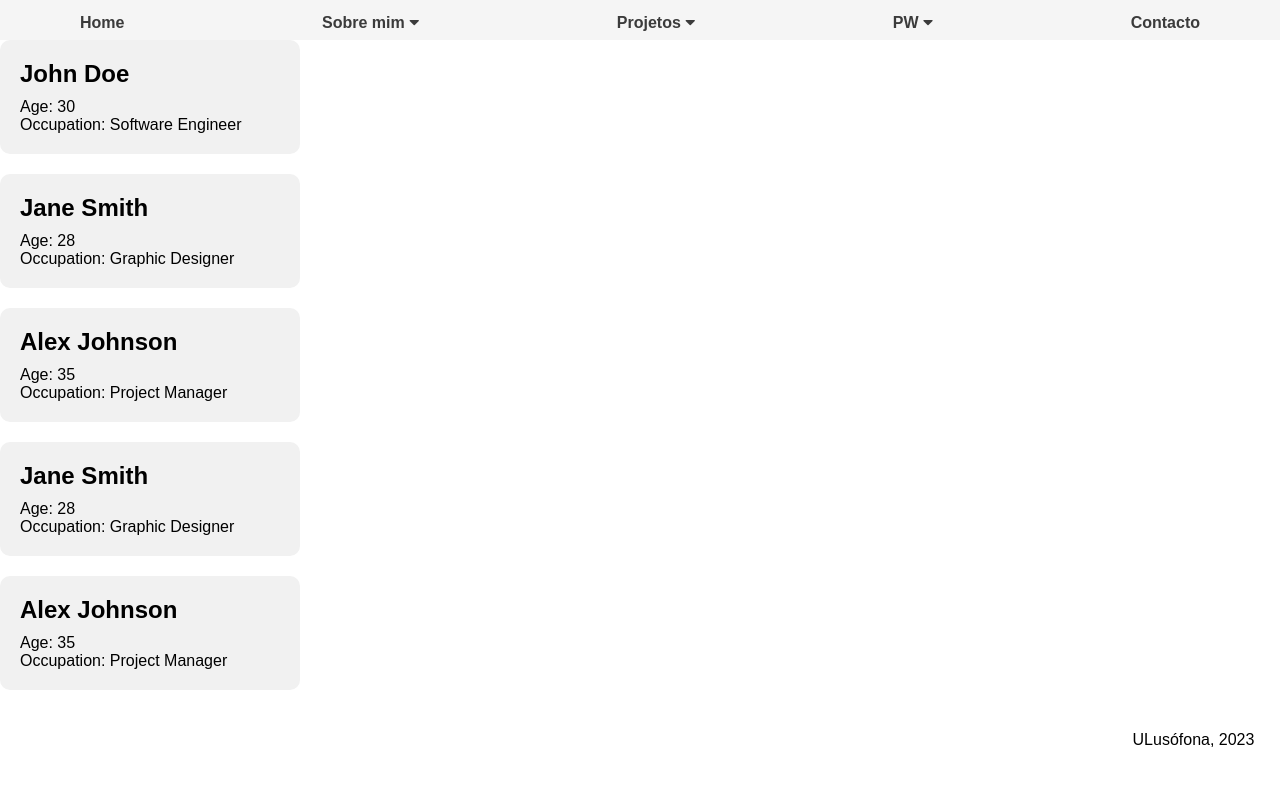
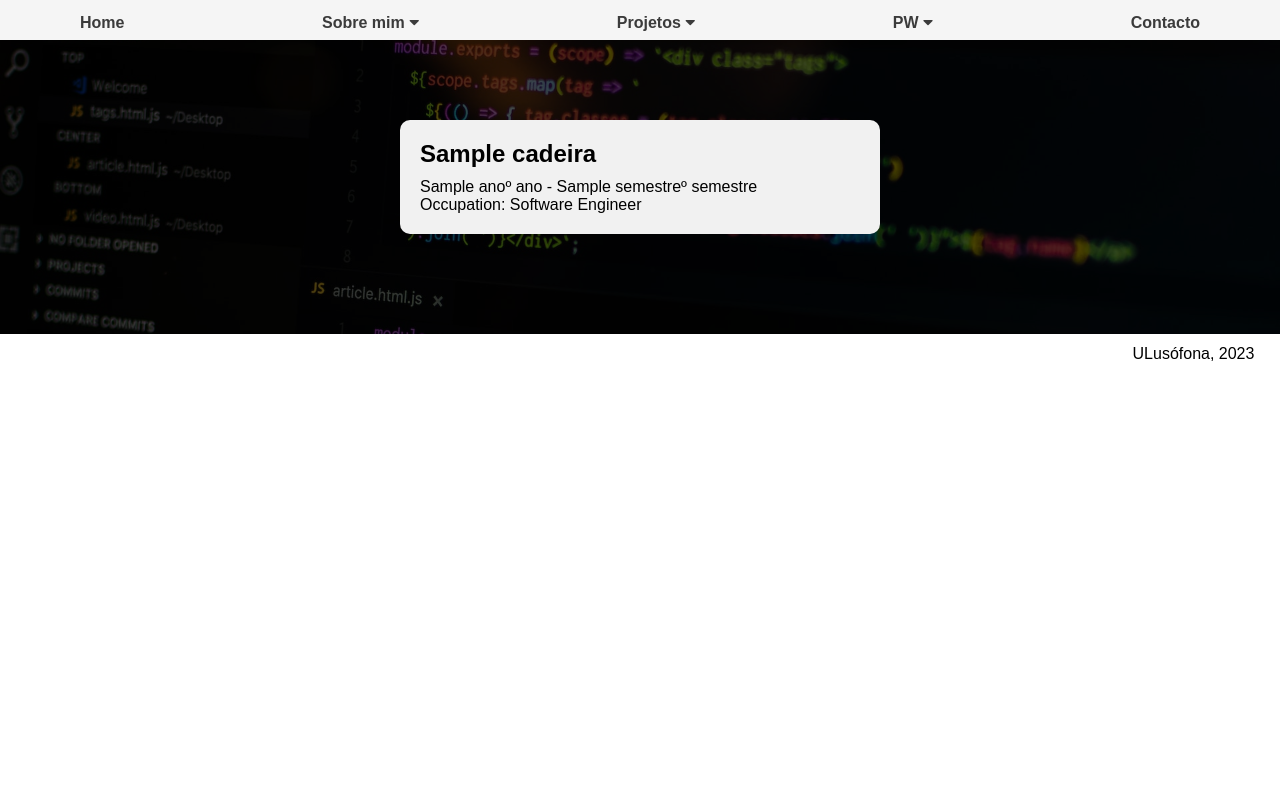
Before and after one commit to pedro-abreu-a22110364/portfolio-pedroabreu, a Django app: template portfolio/templates/portfolio/licenciatura.html in a window 1280 px wide. Shown: the top 786 px of the page. Run offline with Django 4.2, Linux system fonts and the light colour scheme; the template is opened without the code that fills it: most values are stand-ins (such as "Sample title", 1, 10 or a date in 2020).

Commit message:
Portfolio v1.2 - licenciatura.html almost done (missing stars)

```diff
--- a/portfolio/static/portfolio/css/layout.css
+++ b/portfolio/static/portfolio/css/layout.css
@@ -84,7 +84,11 @@ nav a:hover,
 
 
 main {
-    height: 85vh;
+  background-image: url(../images/programming.jpg);
+  background-attachment: fixed;
+  background-size: cover;
+  background-color: rgba(0, 0, 0, 0.7);
+  background-blend-mode: multiply;
 }
 
 footer {
--- a/portfolio/static/portfolio/css/licenciatura.css
+++ b/portfolio/static/portfolio/css/licenciatura.css
@@ -5,8 +5,16 @@
     box-sizing: border-box;
 }
 
+.container {
+    display: flex;
+    flex-direction: column;
+    justify-content: center;
+    align-items: center;
+    padding: 10vh;
+}
+
 .card {
-    width: 300px;
+    width: 60vh;
     background-color: #f1f1f1;
     border-radius: 10px;
     padding: 20px;
--- a/portfolio/templates/portfolio/licenciatura.html
+++ b/portfolio/templates/portfolio/licenciatura.html
@@ -4,36 +4,14 @@
     {% load static %}
     <link rel="stylesheet" type="text/css" href="{% static 'portfolio/css/licenciatura.css' %}">
 
-    <div>
-        <div class="card">
-            <div class="name">John Doe</div>
-            <div class="details">Age: 30</div>
-            <div class="details">Occupation: Software Engineer</div>
-        </div>
-
-        <div class="card">
-            <div class="name">Jane Smith</div>
-            <div class="details">Age: 28</div>
-            <div class="details">Occupation: Graphic Designer</div>
-        </div>
-
-        <div class="card">
-            <div class="name">Alex Johnson</div>
-            <div class="details">Age: 35</div>
-            <div class="details">Occupation: Project Manager</div>
-        </div>
-
-        <div class="card">
-            <div class="name">Jane Smith</div>
-            <div class="details">Age: 28</div>
-            <div class="details">Occupation: Graphic Designer</div>
-        </div>
-
-        <div class="card">
-            <div class="name">Alex Johnson</div>
-            <div class="details">Age: 35</div>
-            <div class="details">Occupation: Project Manager</div>
-        </div>
+    <div class="container">
+        {% for cadeira in cadeiras %}
+            <div class="card">
+                <div class="name">{{ cadeira.nome }}</div>
+                <div class="details">{{ cadeira.ano }}º ano - {{ cadeira.semestre }}º semestre</div>
+                <div class="details">Occupation: Software Engineer</div>
+            </div>
+        {% endfor %}
     </div>
 
 {% endblock %}
--- a/portfolio/views.py
+++ b/portfolio/views.py
@@ -2,6 +2,8 @@ from datetime import datetime
 
 from django.http import HttpResponse
 from django.shortcuts import render
+
+from portfolio.models import *
 
 
 # Create your views here.
@@ -27,7 +29,8 @@ def projetos_page_view(request):
 
 
 def licenciatura_page_view(request):
-    return render(request, 'portfolio/licenciatura.html')
+    cadeiras = {'cadeiras': Cadeira.objects.all()}
+    return render(request, 'portfolio/licenciatura.html', cadeiras)
 
 
 def home_view(request):
```
Lines whose indentation alone changed are shown as unchanged.
